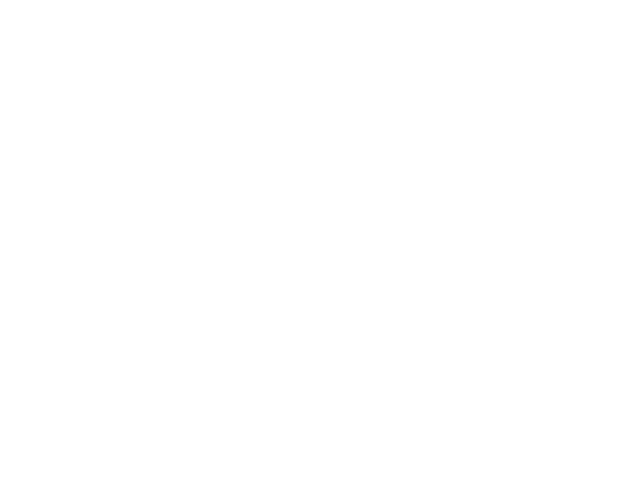
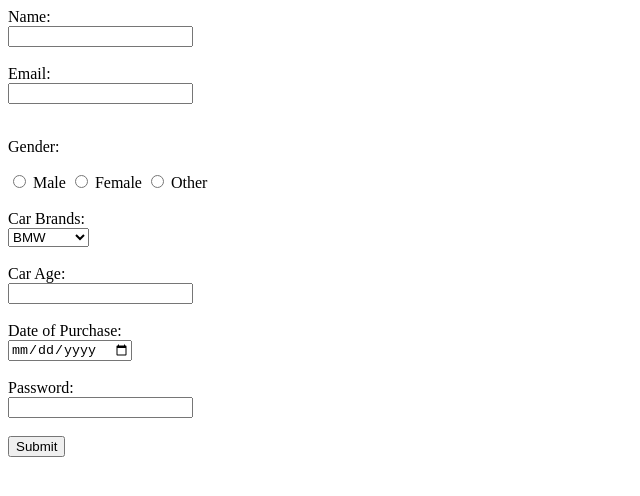
Before and after one commit to acciojob/car-insurance-form-aryanghugare, a website: page main.html in a window 1280 px wide. Shown: the whole page, without its empty margins (0-640 px from the left). Drawn offline with Linux system fonts and the light colour scheme.

Commit message:
created a submission

```diff
--- a/main.html
+++ b/main.html
@@ -8,6 +8,50 @@
 
 <body>
 	<!-- the entire body must be written by student -->
+	<form>
+
+  <label for="name">Name:</label><br>
+  <input type="text" id="name" name="name" required><br><br>
+
+  <label for="email">Email:</label><br>
+  <input type="email" id="email" name="email" required><br><br>
+
+  <p>Gender:</p>
+  <label>
+    <input type="radio" name="gender" value="male" required>
+    Male
+  </label>
+  <label>
+    <input type="radio" name="gender" value="female">
+    Female
+  </label>
+  <label>
+    <input type="radio" name="gender" value="other">
+    Other
+  </label>
+  <br><br>
+
+  <label for="cars">Car Brands:</label><br>
+  <select id="cars" name="cars">
+    <option value="BMW">BMW</option>
+    <option value="Audi">Audi</option>
+    <option value="Mercedez">Mercedez</option>
+  </select>
+  <br><br>
+
+  <label for="carage">Car Age:</label><br>
+  <input type="number" id="carage" name="carage" required><br><br>
+
+  <label for="dop">Date of Purchase:</label><br>
+  <input type="date" id="dop" name="dop" required><br><br>
+
+  <label for="password">Password:</label><br>
+  <input type="password" id="password" name="password" required><br><br>
+
+  <button type="submit">Submit</button>
+
+</form>
+
     <script type="text/javascript" src="./script.js">
 </script>
 
```
